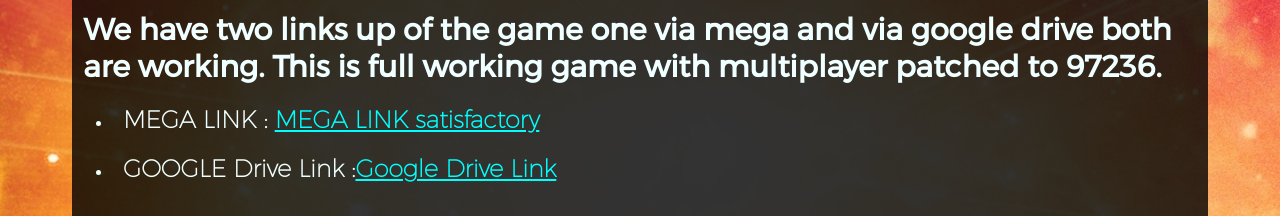
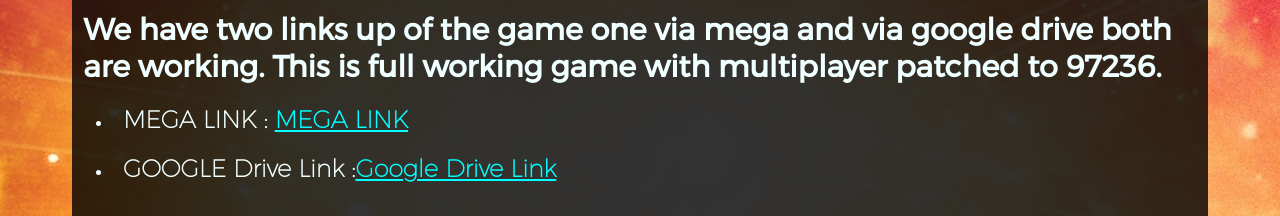
Before and after one commit to Superpaul209/Website, a plain HTML site: page Satisfactory.html in a window 1280 px wide. Shown: the part 301-517 px from the top of the page. Drawn offline with Linux system fonts and the light colour scheme.

Commit message:
Update Satisfactory.html

```diff
--- a/Satisfactory.html
+++ b/Satisfactory.html
@@ -38,7 +38,7 @@
 
 
 		<ul>
-			<li><h2>MEGA LINK : <a href="https://mega.nz/#F!bA8nHCyZ!BscYwRH8H01LNLNNosgqCg">MEGA LINK satisfactory</a></h2></li>
+			<li><h2>MEGA LINK : <a href="https://mega.nz/#F!bA8nHCyZ!BscYwRH8H01LNLNNosgqCg">MEGA LINK</a></h2></li>
 			<li><h2> GOOGLE Drive Link :<a href="https://drive.google.com/open?id=1a13PRGK6ZsFxOQggd3waNtf4nT0Tgd2A">Google Drive Link</a>	</h2></li>
 		</ul>
 		<br>
```
